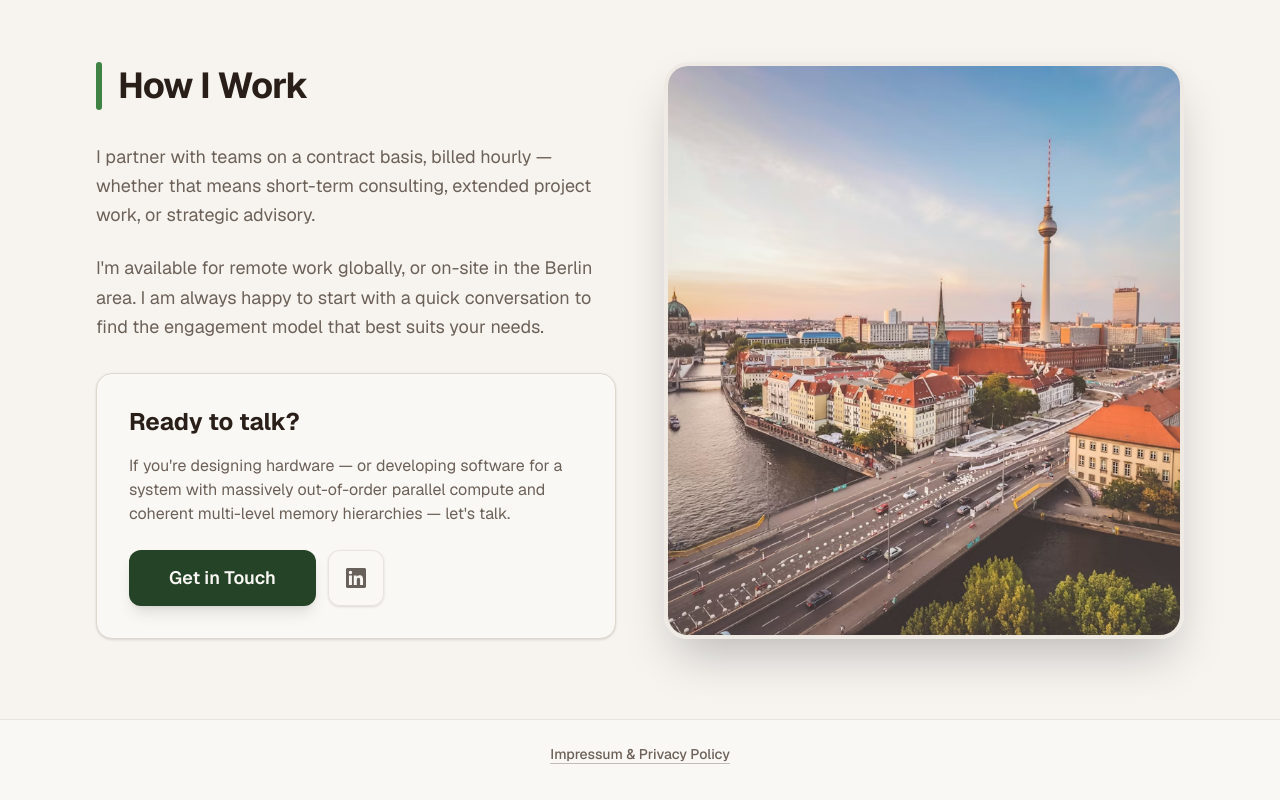
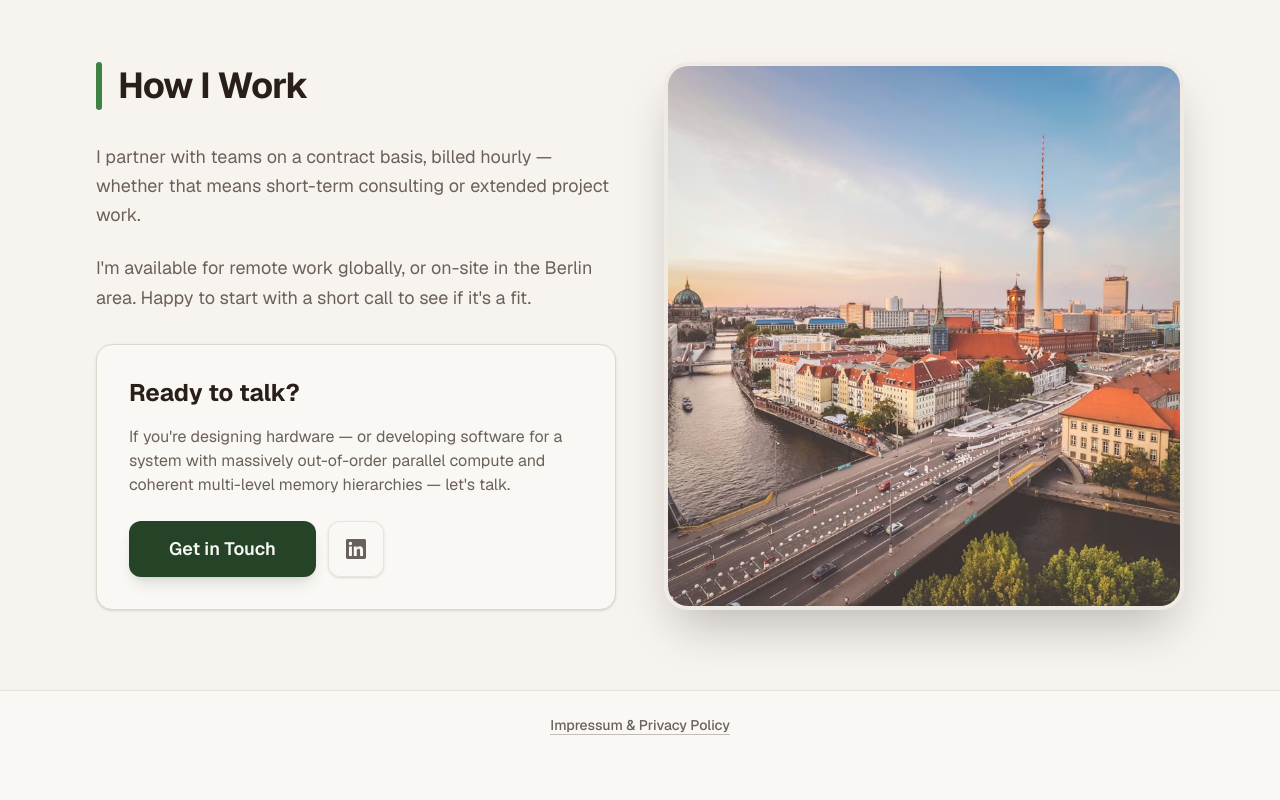
Before and after one commit to spookysys/liland.dev, a Next.js app: page / in a window 1280 px wide. Shown: the part 3552-4352 px from the top of the page. Built offline with nearby package versions, Linux system fonts and the light colour scheme.

Commit message:
fix: correct typos in HowIWork and ThingsBuilt components for improved clarity

```diff
--- a/components/how-i-work.tsx
+++ b/components/how-i-work.tsx
@@ -18,10 +18,10 @@ export function HowIWork() {
 
             <div className="flex flex-col gap-6 text-lg leading-relaxed text-muted-foreground">
               <p>
-                I partner with teams on a contract basis, billed hourly — whether that means short-term consulting, extended project work, or strategic advisory.
+                I partner with teams on a contract basis, billed hourly — whether that means short-term consulting or extended project work.
               </p>
               <p>
-                I'm available for remote work globally, or on-site in the Berlin area. I am always happy to start with a quick conversation to find the engagement model that best suits your needs.
+                I'm available for remote work globally, or on-site in the Berlin area. Happy to start with a short call to see if it's a fit.
               </p>
             </div>
 
--- a/components/things-built.tsx
+++ b/components/things-built.tsx
@@ -66,7 +66,7 @@ const projects = [
       },
       {
         text: "Hierarchical triangle rasterizer",
-        detail: "Personal project, ~2005. High-density, high-bandwidth design for hierarchical sub-pixel accurate, perspectice correct, UV mapped triangle rasterizer for GBA FPGA GPU prototype.",
+        detail: "Personal project, ~2005. High-density, high-bandwidth design for hierarchical sub-pixel accurate, perspective correct, UV mapped triangle rasterizer for GBA FPGA GPU prototype.",
       },
     ],
   },
```
